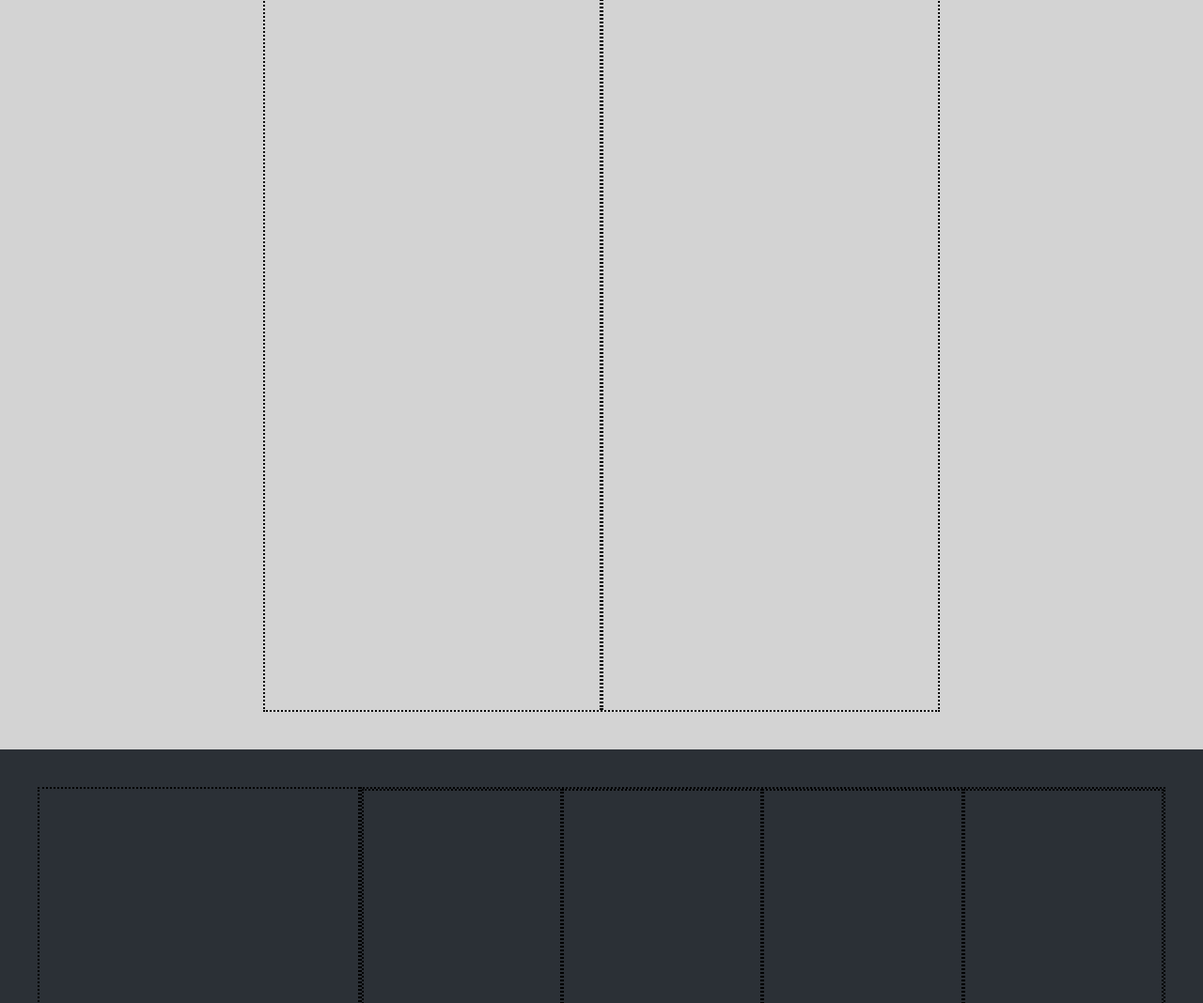
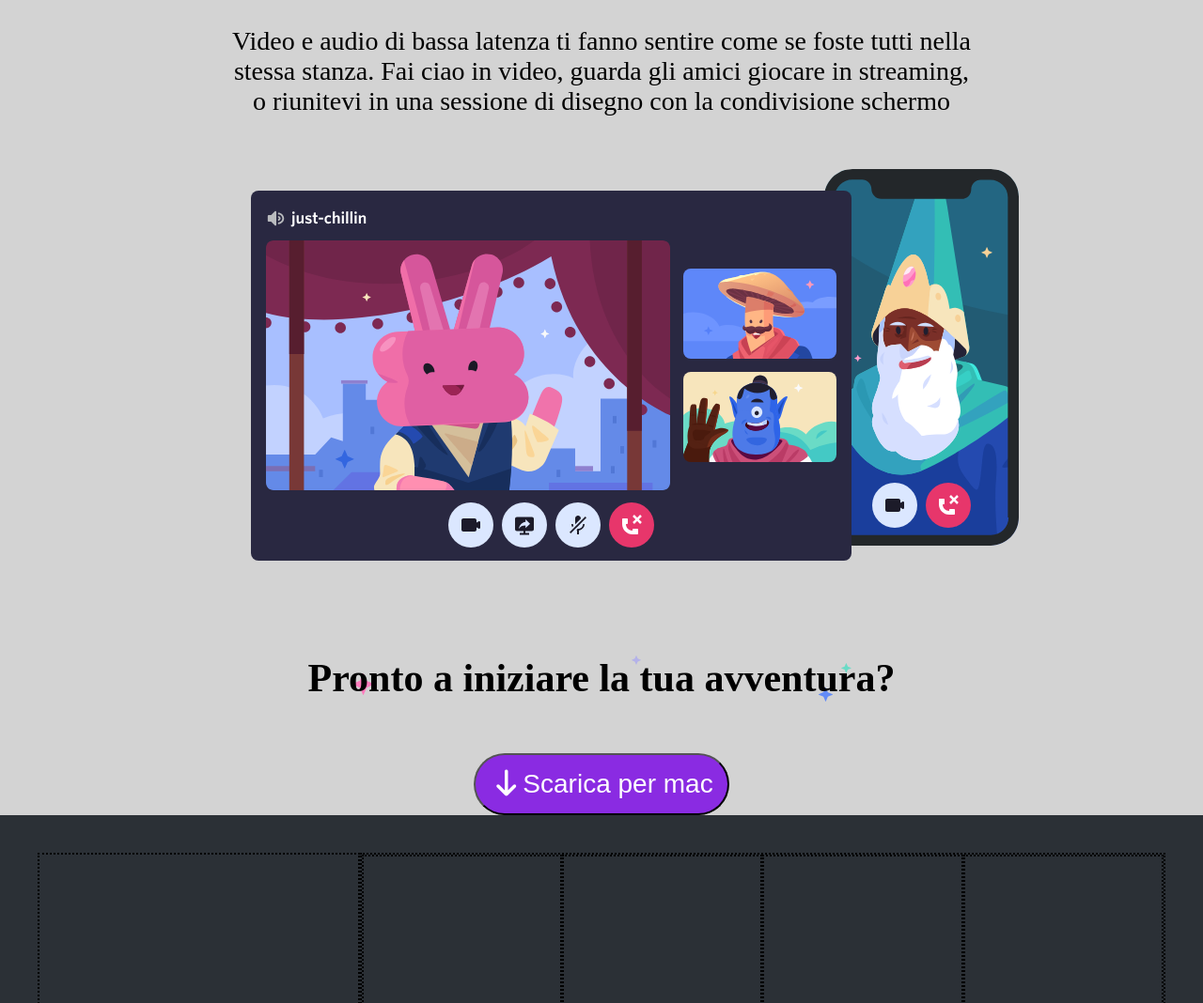
Before and after one commit to CesareFortunato/htmlcss-discord, a plain HTML site: page index.html in a window 1280 px wide. Shown: the part 3282-4350 px from the top of the page at 94% size. Drawn offline with Linux system fonts and the light colour scheme.

Commit message:
style: close section

```diff
--- a/css/style.css
+++ b/css/style.css
@@ -237,21 +237,49 @@ p{
 }
 
 .close-section {
+
+}
+
+.close-container{
+    width: 800px;
+    margin: 0 auto;
+}
+
+.close-p{
     display: flex;
     flex-direction: column;
-    height: auto;
-    width: 100%;
-    margin: 0 auto;
-    justify-content: space-between;
-    padding: 40px;
+    text-align: center;
+    justify-items: center;
+    align-items: center;
 }
 
-.close-section-container {
+#close-paragraph{
+    padding-top: 10px;
+}
+
+.close-cta{
+    background-image: url(/imgs/stars.svg);
+    background-position: top;
+    background-repeat: no-repeat;
     display: flex;
-    height: 1000px;
-    width: 60%;
-    margin: 0 auto;
-    justify-content: center;
+    flex-direction: column;
+  align-items: center;
+  margin-top: 40px;
+}
+
+.close-h2{
+    font-size: 42px;
+    text-align: center;
+    margin-bottom: 40px;
+}
+
+.close-button{
+    border-radius: 35px;
+    background-color: blueviolet;
+    color: white;
+    margin-top: 16px;
+    font-size: 28px;
+    padding: 15px;
 }
 
 /* footer */
--- a/index.html
+++ b/index.html
@@ -93,7 +93,8 @@
                 <img class="col-6" src="/imgs/item3.svg" alt="">
                 <div class="col-6">
                     <h1>Da pochi a un fandom</h1>
-                    <p class="section-paragraphs">Dai inizio a una community di qualsiasi dimensione con strumenti di moderazione e
+                    <p class="section-paragraphs">Dai inizio a una community di qualsiasi dimensione con strumenti di
+                        moderazione e
                         accesso ai membri personalizzabile.
                         Concedi ai membri poteri speciali, crea canali privati, e molto altro.</p>
                 </div>
@@ -103,11 +104,25 @@
 
         </section>
 
-        <!-- colse section -->
+        <!-- close section -->
 
         <section class="close-section background-lightgray">
-            <div class="close-section-container background-green border-dotted">
-                <p class="close-section-img border-dotted"></p>
+            <div class="close-container">
+                <div class="close-p col-3">
+                    <h1>Tecnologia affidabile per tenersi in contatto</h1>
+                    <p id="close-paragraph">Video e audio di bassa latenza ti fanno sentire come se foste tutti nella stessa stanza.
+                        Fai ciao in video, guarda gli amici giocare in streaming,
+                        o riunitevi in una sessione di disegno con la condivisione schermo</p>
+                </div>
+                <div class="close-img col-6">
+                    <img src="./imgs/item4-big.svg" alt="">
+                </div>
+                <div class="close-cta col-3">
+                    <h2 class="close-h2">Pronto a iniziare la tua avventura?</h2>
+
+                    <button class="close-button"><i class="fa-solid fa-arrow-down"></i>Scarica per mac</button>
+
+                </div>
             </div>
         </section>
 
```
